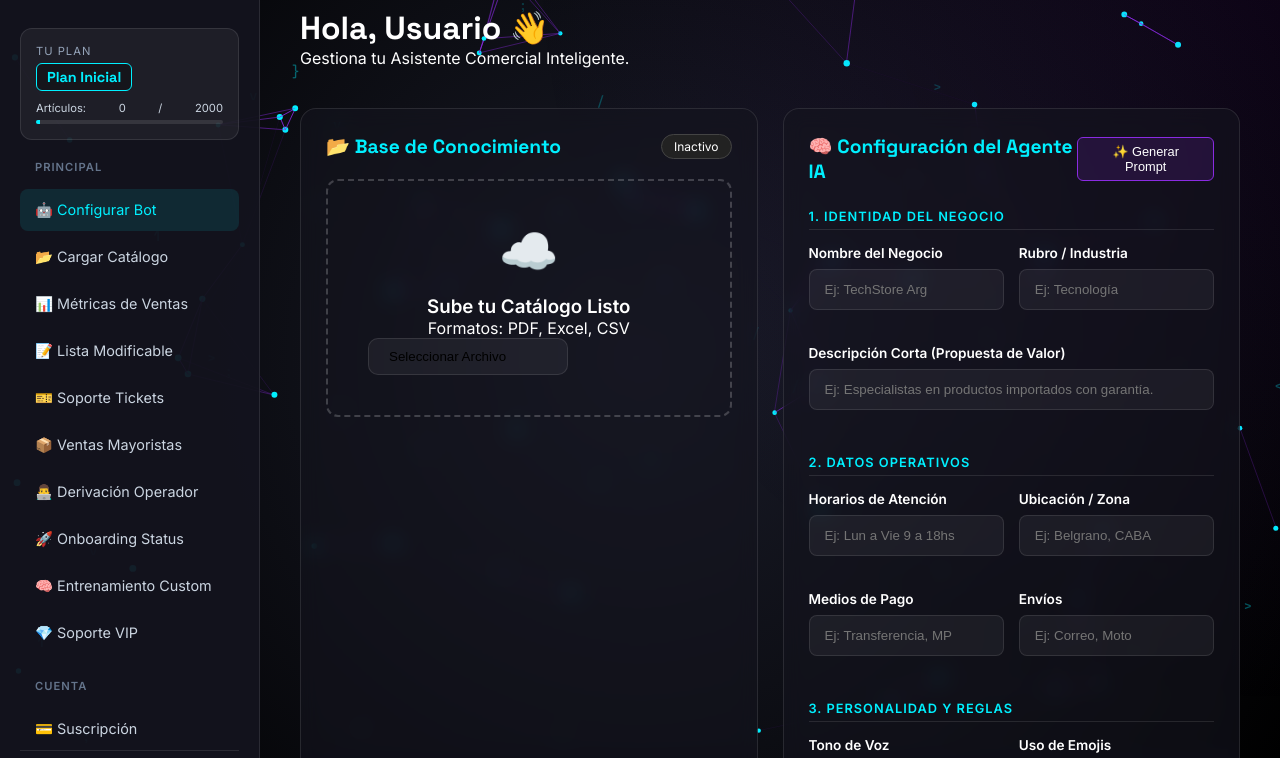
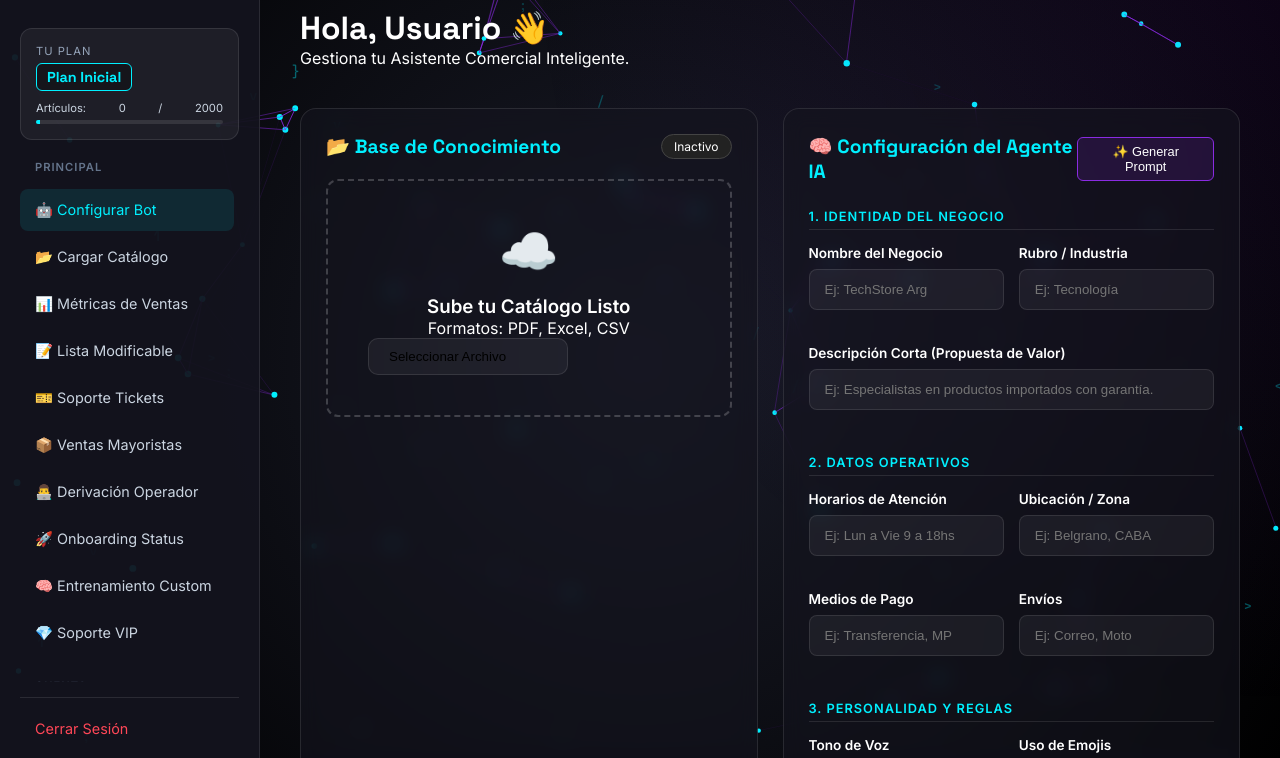
Before and after one commit to NicolasSingh96/denia, a plain HTML site: page dashboard.html in a window 1280 px wide. Shown: the part 42-800 px from the top of the page. Drawn offline with Linux system fonts and the light colour scheme.

Commit message:
cambios 15/12/2025

```diff
--- a/style.css
+++ b/style.css
@@ -421,7 +421,18 @@ summary::after { content: '+'; font-size: 1.5rem; color: var(--primary-cyan); }
     z-index: 100; transition: transform 0.3s ease-in-out;
 }
 .sidebar-logo img { width: 120px; margin-bottom: 30px; }
-.sidebar-menu { flex: 1; display: flex; flex-direction: column; gap: 5px; }
+.sidebar-menu {
+    flex: 1;
+    display: flex;
+    flex-direction: column;
+    gap: 5px;
+
+    /* --- NUEVAS LÍNEAS PARA SCROLL --- */
+    overflow-y: auto; /* Activa el scroll vertical si falta espacio */
+    overflow-x: hidden; /* Evita scroll horizontal */
+    padding-right: 5px; /* Un pequeño espacio para que la barra no tape el texto */
+    margin-bottom: 15px; /* Separa un poco del footer */
+}
 .menu-label { font-size: 0.7rem; text-transform: uppercase; color: #64748b; margin-bottom: 10px; margin-top: 20px; padding-left: 15px; letter-spacing: 1px; font-weight: bold; }
 .menu-label:first-child { margin-top: 0; }
 .menu-item { padding: 12px 15px; color: #cbd5e1; text-decoration: none; border-radius: 8px; transition: 0.3s; font-size: 0.9rem; display: flex; align-items: center; gap: 10px; }
@@ -561,3 +572,16 @@ summary::after { content: '+'; font-size: 1.5rem; color: var(--primary-cyan); }
     .dash-header h1 { font-size: 1.5rem; }
     .main-content { padding: 70px 15px 15px 15px; }
 }
+
+.sidebar-menu {
+    flex: 1;
+    display: flex;
+    flex-direction: column;
+    gap: 5px;
+
+    /* --- NUEVAS LÍNEAS PARA SCROLL --- */
+    overflow-y: auto; /* Activa el scroll vertical si falta espacio */
+    overflow-x: hidden; /* Evita scroll horizontal */
+    padding-right: 5px; /* Un pequeño espacio para que la barra no tape el texto */
+    margin-bottom: 15px; /* Separa un poco del footer */
+}
```
